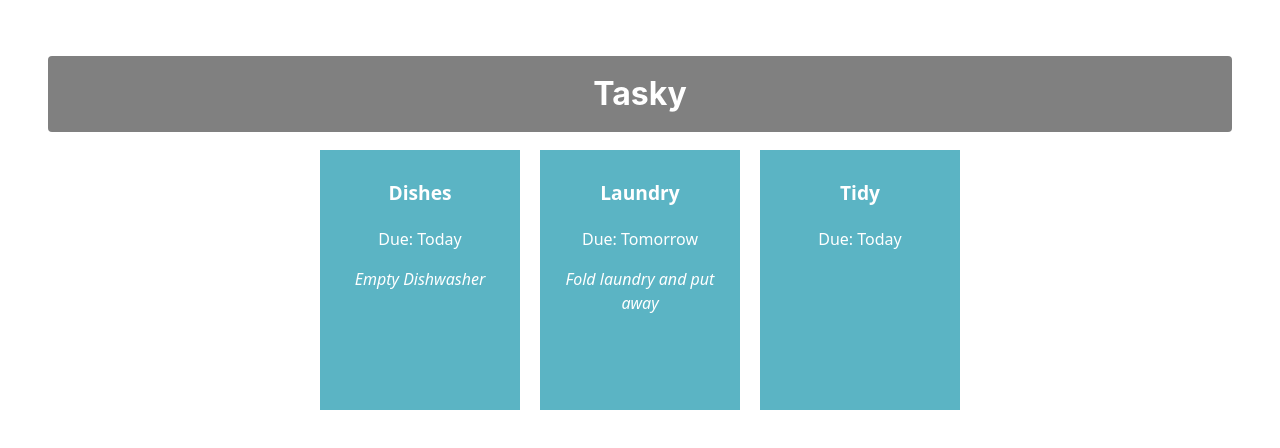
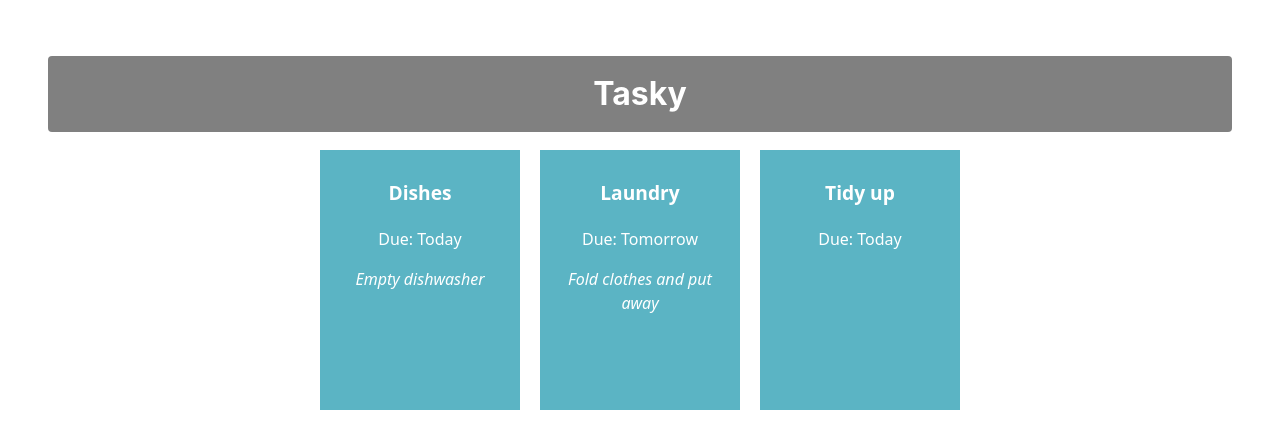
Before and after one commit to harryoshea20107680/react-basics-labs, a React (Vite) app in the folder taskyHOSHEA/: page / in a window 1280 px wide. Shown: the top 448 px of the page. Built offline with nearby package versions, Linux system fonts and the light colour scheme.

Commit message:
Added task state

```diff
--- a/taskyHOSHEA/src/App.jsx
+++ b/taskyHOSHEA/src/App.jsx
@@ -1,28 +1,24 @@
 import './App.css';
 import Task from './components/Task';
+import React, { useState } from 'react';
 
 
 function App() {
-  return (
-        <div className="container">
+
+    const [ taskState, setTaskState ] = useState({
+    tasks: [
+      { title:"Dishes", description: "Empty dishwasher", deadline: "Today" },
+      { title: "Laundry", description: "Fold clothes and put away", deadline: "Tomorrow" },
+      { title: "Tidy up", deadline: "Today" }
+    ]
+  });
+
+    return (
+    <div className="container">
       <h1>Tasky</h1>
-
-      <Task
-        title="Dishes"
-        deadline="Today"
-        description="Empty Dishwasher"
-      />
-
-      <Task
-        title="Laundry"
-        deadline="Tomorrow"
-        description="Fold laundry and put away"
-      />
-
-      <Task
-        title="Tidy"
-        deadline="Today"
-      />
+      <Task title={taskState.tasks[0].title} deadline={taskState.tasks[0].deadline} description={taskState.tasks[0].description} />
+      <Task title={taskState.tasks[1].title} deadline={taskState.tasks[1].deadline} description={taskState.tasks[1].description} />
+      <Task title={taskState.tasks[2].title} deadline={taskState.tasks[2].deadline} description={taskState.tasks[2].description} />
     </div>
   );
 }
```
